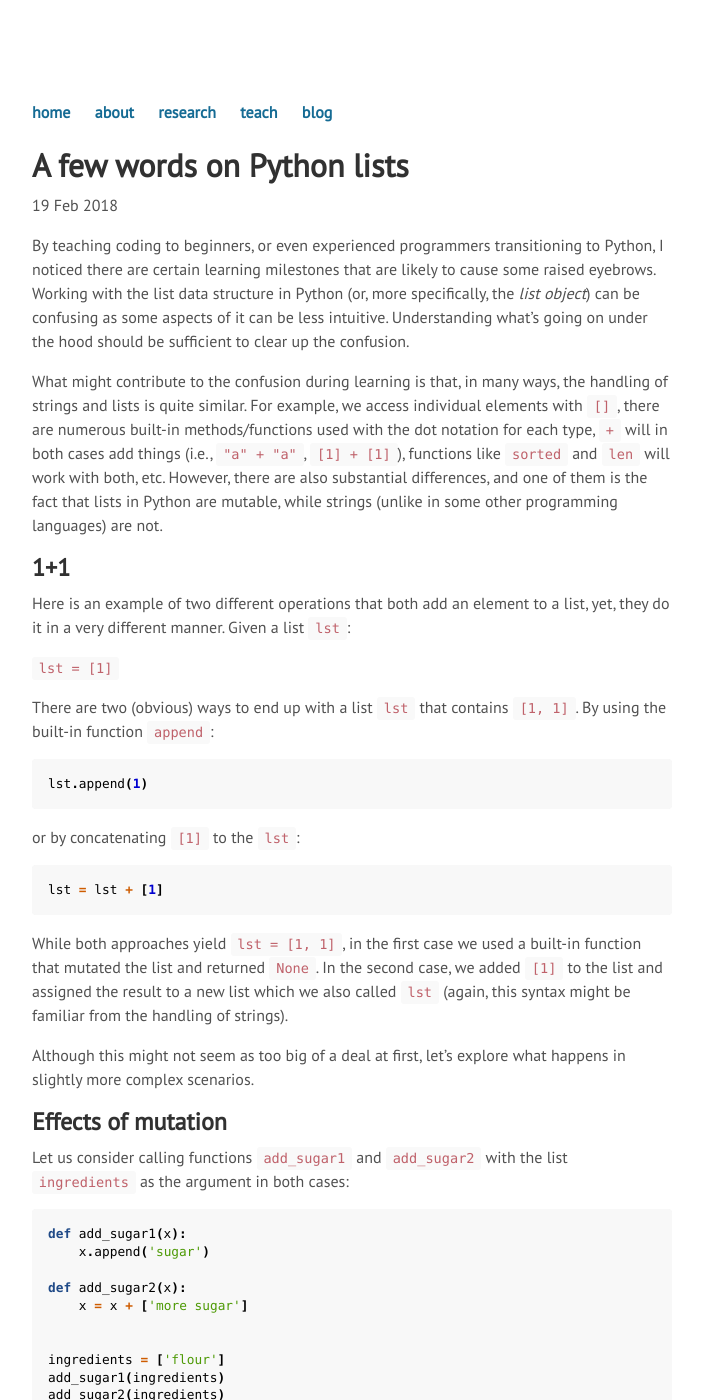
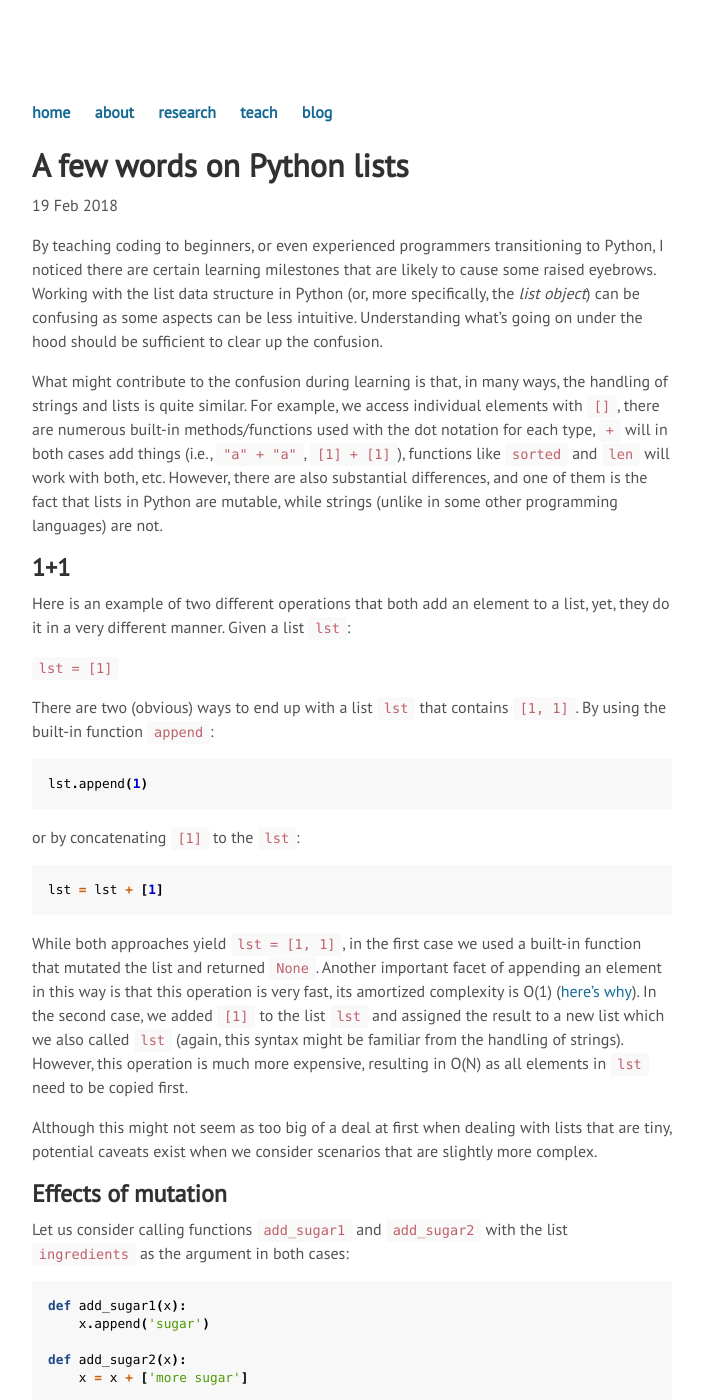
Before and after one commit to ikajic/ikajic.github.io, a Jekyll site: the page built from _posts/2018-02-19-python-lists.md, in a window 1280 px wide and 1400 px high. Shown: the whole window, without its empty margins (288-991 px from the left). Built offline with Jekyll 4.4.1, drawn with Linux system fonts in a browser that asks for light colours.

Commit message:
Add notice on complexities

````diff
--- a/_posts/2018-02-19-python-lists.md
+++ b/_posts/2018-02-19-python-lists.md
@@ -8,7 +8,7 @@ By teaching coding to beginners, or even experienced programmers transitioning t
 Python, I noticed there are certain learning milestones that are likely to cause some
 raised eyebrows.
 Working with the list data structure in Python (or, more specifically, the *list
-object*) can be confusing as some aspects of it can be less intuitive.
+object*) can be confusing as some aspects can be less intuitive.
 Understanding what's going on under the hood should be sufficient to clear up the
 confusion.
 
@@ -43,13 +43,18 @@ lst = lst + [1]
 ```
 
 While both approaches yield `lst = [1, 1]`, in the first case we used a built-in
-function that mutated the list and returned `None`. In the second case, we
-added `[1]` to the list and assigned the result to a new list which we also
+function that mutated the list and returned `None`.
+Another important facet of appending an element in this way is that this operation is very
+fast, its amortized complexity is O(1) (<a href="http://www.laurentluce.com/posts/python-list-implementation/   " target="_blank">here's why</a>).
+In the second case, we
+added `[1]` to the list `lst` and assigned the result to a new list which we also
 called `lst` (again, this syntax might be familiar from the handling of
-strings).
+strings). However, this operation is much more expensive, resulting in O(N) as
+all elements in `lst` need to be copied first.
 
-Although this might not seem as too big of a deal at first, let's explore what
-happens in slightly more complex scenarios.
+Although this might not seem as too big of a deal at first when dealing with
+lists that are tiny, potential caveats exist when we consider
+scenarios that are slightly more complex.
 
 ## Effects of mutation
 
````
